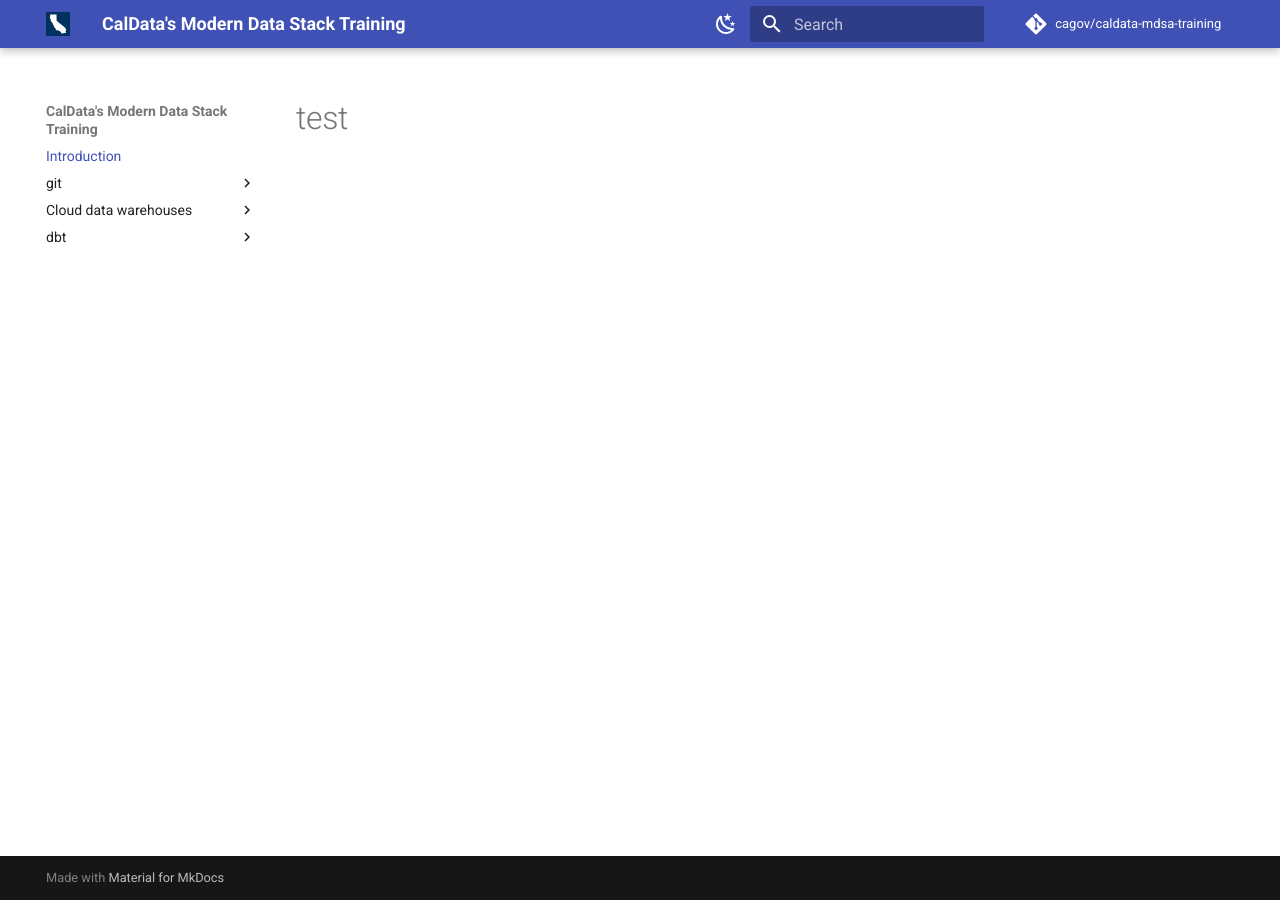
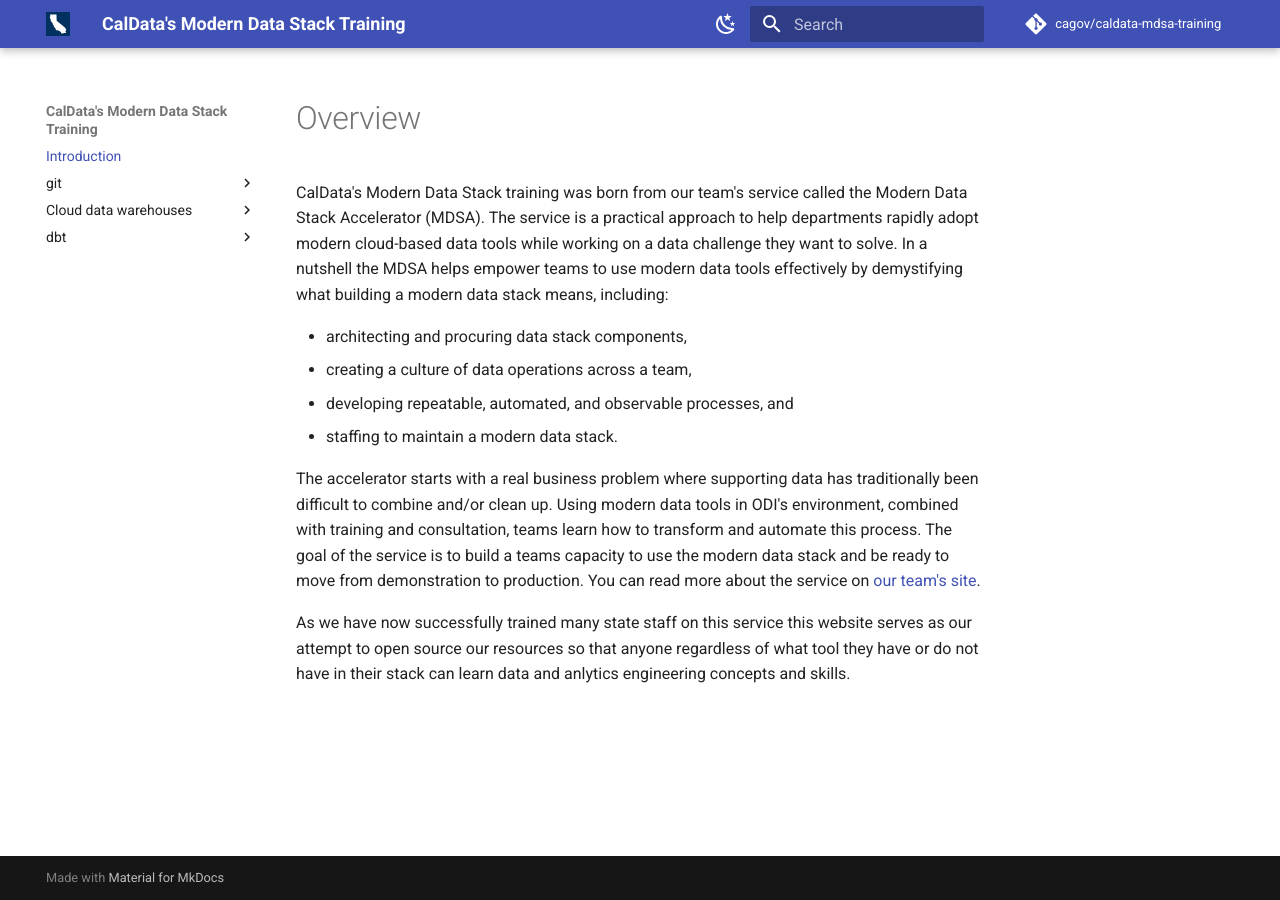
Before and after one commit to cagov/caldata-mdsa-training, an MkDocs documentation site: the page built from docs/index.md, in a window 1280 px wide. Built offline with MkDocs 1.6.1 and Material for MkDocs 9.7.7, drawn with Linux system fonts in a browser that asks for light colours; comment, search, counter and statistics services are not loaded.

Commit message:
adding context to our homepage

```diff
--- a/docs/index.md
+++ b/docs/index.md
@@ -1 +1,12 @@
-# test
+# Overview
+
+CalData's Modern Data Stack training was born from our team's service called the Modern Data Stack Accelerator (MDSA). The service is a practical approach to help departments rapidly adopt modern cloud-based data tools while working on a data challenge they want to solve. In a nutshell the MDSA helps empower teams to use modern data tools effectively by demystifying what building a modern data stack means, including:
+
+- architecting and procuring data stack components,
+- creating a culture of data operations across a team,
+- developing repeatable, automated, and observable processes, and
+- staffing to maintain a modern data stack.
+
+The accelerator starts with a real business problem where supporting data has traditionally been difficult to combine and/or clean up. Using modern data tools in ODI's environment, combined with training and consultation, teams learn how to transform and automate this process. The goal of the service is to build a teams capacity to use the modern data stack and be ready to move from demonstration to production. You can read more about the service on [our team's site](https://docs.data.ca.gov/odi-data-services-dif/modern-data-stack-accelerator).
+
+As we have now successfully trained many state staff on this service this website serves as our attempt to open source our resources so that anyone regardless of what tool they have or do not have in their stack can learn data and anlytics engineering concepts and skills.
```
